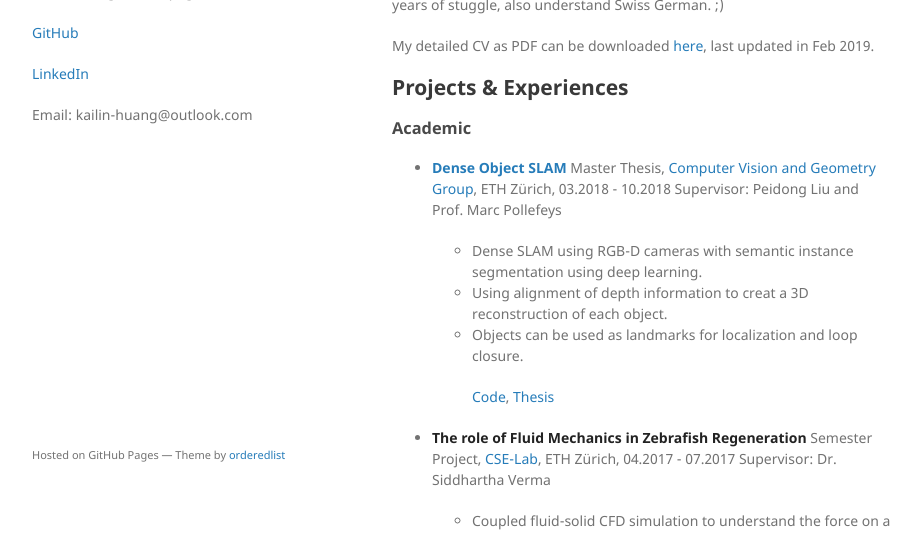
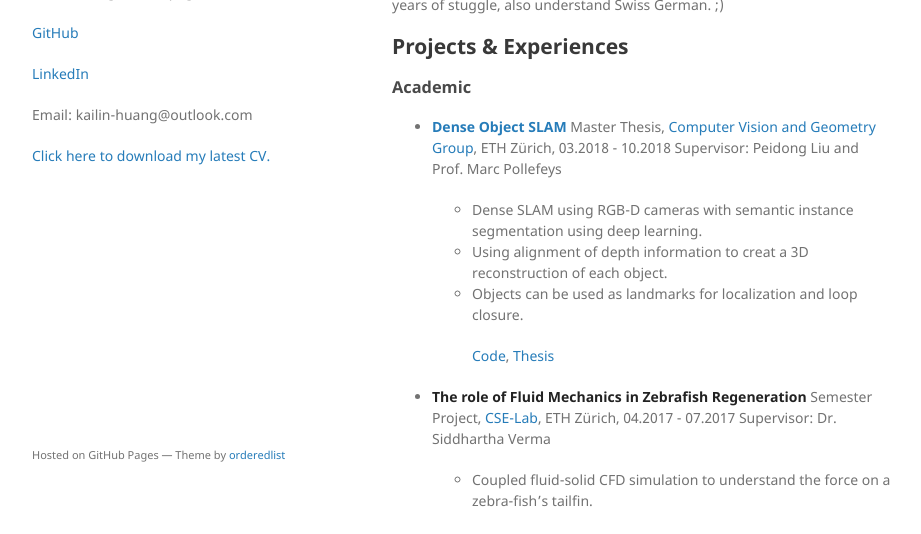
Before and after one commit to khuang93/khuang93.github.io, a Jekyll site: the page built from index.md, in a window 1280 px wide and 900 px high, cut to the strip 366-900 px from the top of the window. Shown: the whole strip, without its empty margins (178-1099 px from the left). Built offline with Jekyll 4.4.1, drawn with Linux system fonts in a browser that asks for light colours; our own code applies the rules of GitHub Pages for plain Markdown files.

Commit message:
changed CV to below email

```diff
--- a/_layouts/default.html
+++ b/_layouts/default.html
@@ -32,6 +32,7 @@
 
         <p class="view"><a href="{{ https://www.linkedin.com/in/kailinhuang93/ }}">LinkedIn </a></p>
         <p class="view"> Email: kailin-huang@outlook.com </a></p>
+        <p class="view"> <a href="{{ site.cv | relative_url }}"> Click here to download my latest CV. </a></p>
 
         {% if site.show_downloads %}
         <ul class="downloads">
--- a/index.md
+++ b/index.md
@@ -8,7 +8,7 @@ I was born in China and grew up there. I moved to Germany with my parents when I
 
 I can speak Chinese, English and German fluently and can, after several years of stuggle, also understand Swiss German. ;)
 
-My detailed CV as PDF can be downloaded [here]({{site.cv | relative_url}}), last updated in Feb 2019.
+<!-- My detailed CV as PDF can be downloaded [here]({{site.cv | relative_url}}), last updated in March 2019. -->
 
 
 ## Projects & Experiences
```
